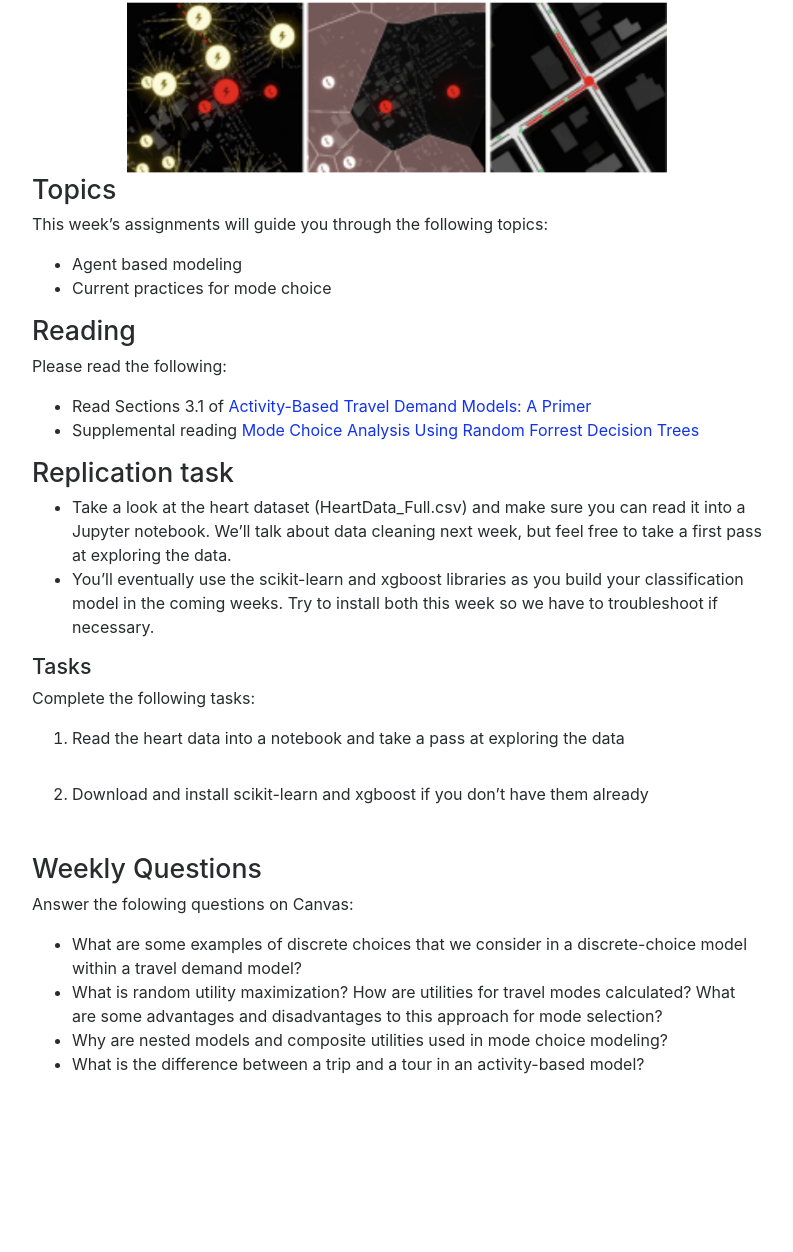
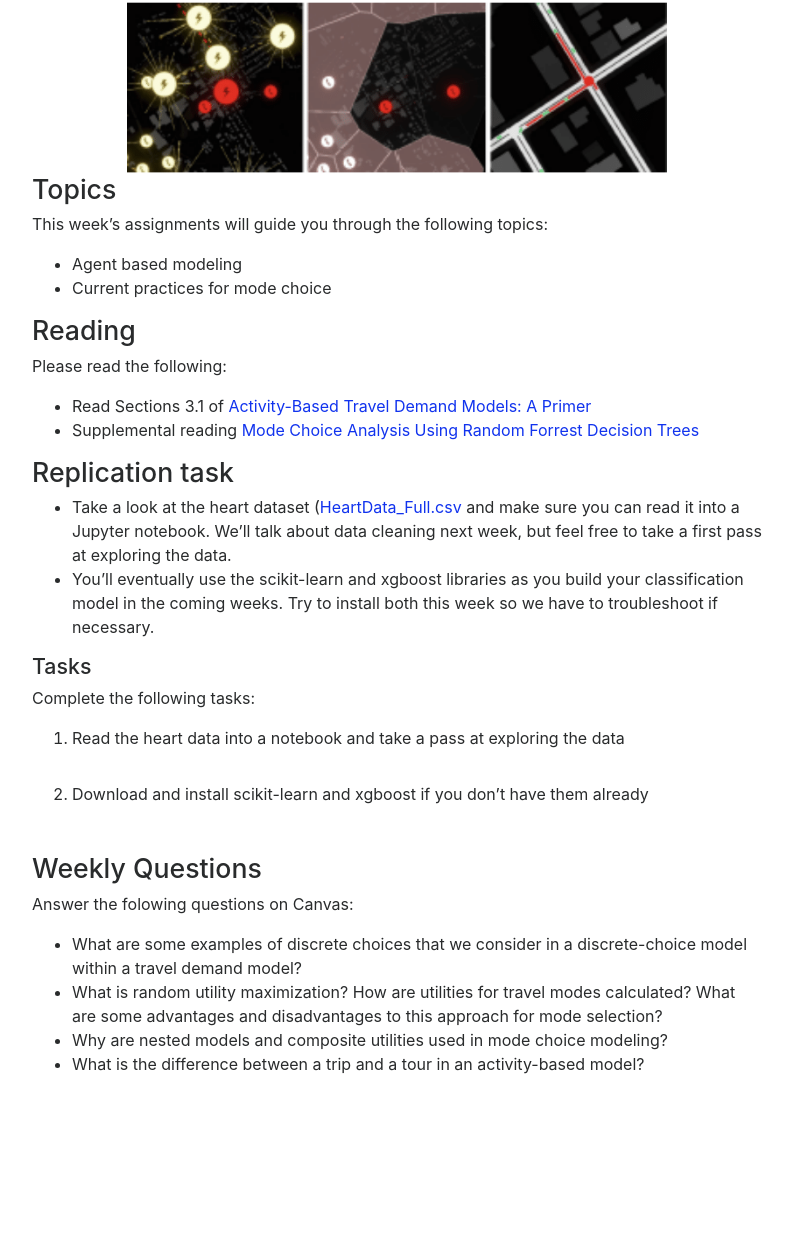
Before and after one commit to ACloninger/capstone-deloitte-travel-models, a Jekyll site: the page built from weeks/02-Mode-Choice-Modeling.md, in a window 1280 px wide. Shown: the whole page, without its empty margins (243-1036 px from the left). Built offline with Jekyll 4.4.1, drawn with Linux system fonts in a browser that asks for light colours; nearby versions of some CDN libraries; part of the change alters nothing that is shown.

```diff
--- a/weeks/02-Mode-Choice-Modeling.md
+++ b/weeks/02-Mode-Choice-Modeling.md
@@ -17,7 +17,7 @@ Please read the following:
 * Supplemental reading [Mode Choice Analysis Using Random Forrest Decision Trees](https://www.sciencedirect.com/science/article/pii/S2352146516307347)
 
 ## Replication task
-* Take a look at the heart dataset (HeartData_Full.csv) and make sure you can read it into a Jupyter notebook. We'll talk about data cleaning next week, but feel free to take a first pass at exploring the data.
+* Take a look at the heart dataset ([HeartData_Full.csv](data/HeartData_Full.csv) and make sure you can read it into a Jupyter notebook. We'll talk about data cleaning next week, but feel free to take a first pass at exploring the data.
 * You'll eventually use the scikit-learn and xgboost libraries as you build your classification model in the coming weeks. Try to install both this week so we have to troubleshoot if necessary.
 
 ### Tasks
```
